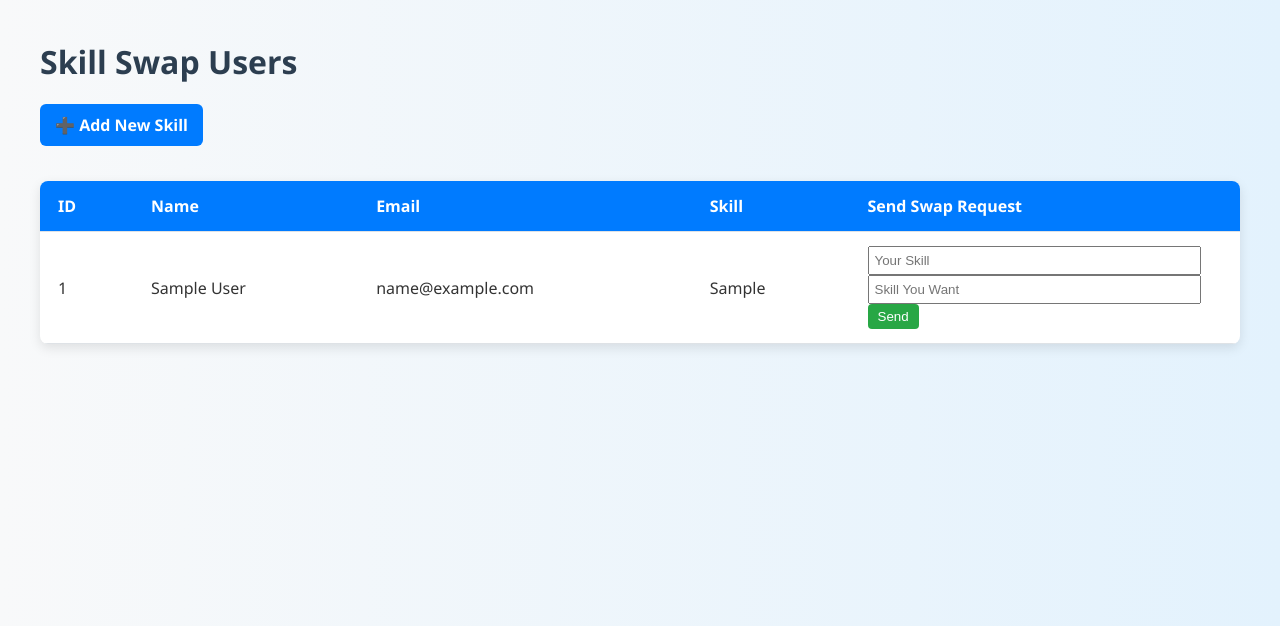
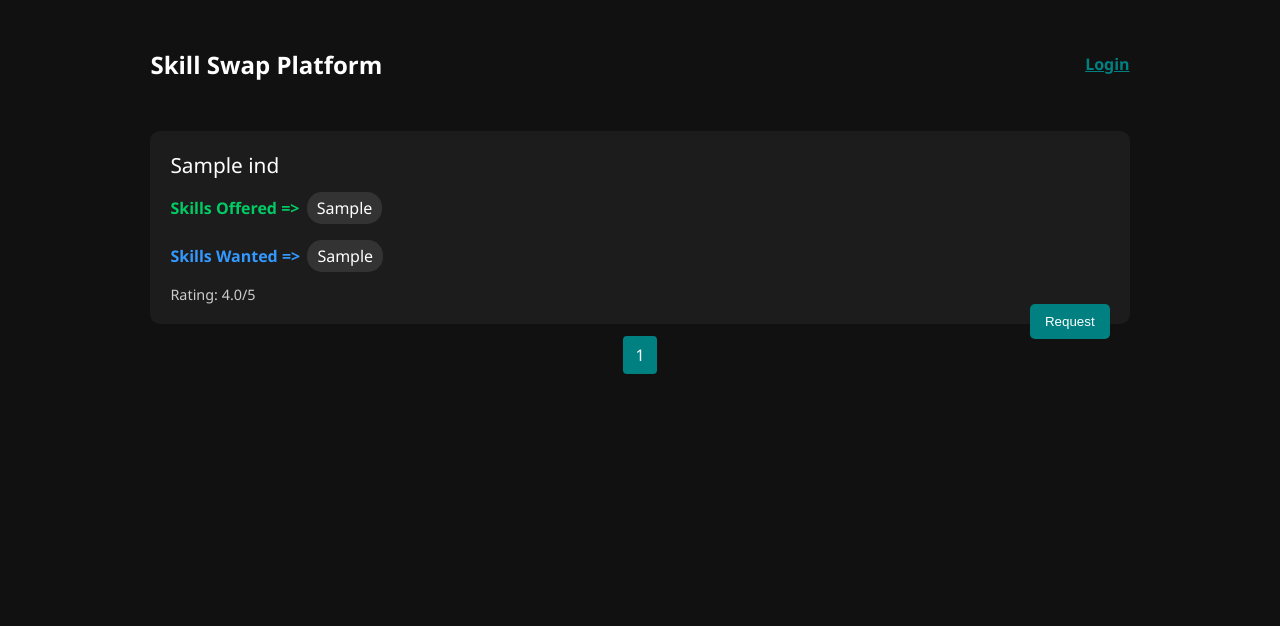
Before and after one commit to Harleyquinn-05/Codeblooded, a PHP site: page / in a window 1280 px wide. Shown: the top 626 px of the page. Run offline with PHP 8.4, Linux system fonts and the light colour scheme; tables that the repository leaves empty or names only in its code hold one stand-in row (values such as "Sample post"); a stand-in replaces the project's code that opens the database connection.

Commit message:
add new files

```diff
--- a/frontend/index.php
+++ b/frontend/index.php
@@ -1,113 +1,165 @@
-<?php include 'db.php'; ?>
+<?php
+session_start();
+include 'db.php';
+
+// Pagination setup
+$limit = 3;
+$page = isset($_GET['page']) ? (int)$_GET['page'] : 1;
+$offset = ($page - 1) * $limit;
+
+// Fetch users
+$sql = "SELECT * FROM ind LIMIT $offset, $limit";
+
+$result = $conn->query($sql);
+
+// Count total
+$totalUsers = $conn->query("SELECT COUNT(*) AS total FROM ind")->fetch_assoc()['total'];
+
+$totalPages = ceil($totalUsers / $limit);
+?>
+
 <!DOCTYPE html>
 <html>
 <head>
     <title>Skill Swap Platform</title>
     <style>
         body {
-            font-family: 'Segoe UI', Tahoma, Geneva, Verdana, sans-serif;
-            margin: 40px;
-            background: linear-gradient(to right, #f8f9fa, #e3f2fd);
-            color: #333;
+            font-family: 'Segoe UI', sans-serif;
+            background-color: #111;
+            color: white;
+            padding: 20px;
         }
 
-        h1 {
-            color: #2c3e50;
+        .container {
+            width: 80%;
+            margin: auto;
         }
 
-        table {
-            width: 100%;
-            background-color: #ffffff;
-            border-collapse: collapse;
-            margin-top: 20px;
-            box-shadow: 0 4px 12px rgba(0, 0, 0, 0.1);
-            border-radius: 8px;
-            overflow: hidden;
+        .header {
+            display: flex;
+            justify-content: space-between;
+            align-items: center;
+            margin-bottom: 30px;
         }
 
-        th, td {
-            padding: 14px 18px;
-            border-bottom: 1px solid #dee2e6;
-            text-align: left;
+        .search-section {
+            display: flex;
+            gap: 10px;
         }
 
-        th {
-            background-color: #007BFF;
-            color: white;
+        .card {
+            background-color: #1c1c1c;
+            padding: 20px;
+            margin-bottom: 20px;
+            border-radius: 10px;
+            position: relative;
         }
 
-        tr:hover {
-            background-color: #f1f1f1;
+        .name {
+            font-size: 1.3em;
+            margin-bottom: 10px;
         }
 
-        a.button {
-            display: inline-block;
-            margin-bottom: 15px;
-            text-decoration: none;
-            color: white;
-            background-color: #007BFF;
-            padding: 10px 15px;
-            border-radius: 6px;
-            font-weight: bold;
+        .skills {
+            margin-bottom: 10px;
         }
 
-        a.button:hover {
-            background-color: #0056b3;
+        .skills span {
+            background: #333;
+            padding: 5px 10px;
+            border-radius: 15px;
+            margin: 3px;
+            display: inline-block;
         }
 
-        form.swap-form input {
-            padding: 5px;
-            width: 90%;
+        .request-btn {
+            background-color: teal;
+            color: white;
+            padding: 10px 15px;
+            border: none;
+            border-radius: 5px;
+            cursor: pointer;
+            float: right;
         }
 
-        form.swap-form button {
-            padding: 5px 10px;
-            background-color: #28a745;
-            color: white;
-            border: none;
-            cursor: pointer;
+        .request-btn:hover {
+            background-color: #00b3b3;
+        }
+
+        .pagination {
+            text-align: center;
+            margin-top: 20px;
+        }
+
+        .pagination a {
+            color: #fff;
+            padding: 8px 12px;
+            margin: 2px;
+            text-decoration: none;
+            background-color: #333;
             border-radius: 4px;
         }
 
-        form.swap-form button:hover {
-            background-color: #218838;
+        .pagination a.active {
+            background-color: teal;
+        }
+
+        .rating {
+            font-size: 0.9em;
+            color: #ccc;
+            margin-top: 10px;
         }
     </style>
 </head>
 <body>
-    <h1>Skill Swap Users</h1>
-    <a class="button" href="add_skill.php">➕ Add New Skill</a>
+<div class="container">
+    <div class="header">
+        <h2>Skill Swap Platform</h2>
+        <div>
+            <?php if (isset($_SESSION['username'])): ?>
+                Welcome, <?= htmlspecialchars($_SESSION['username']) ?>
+            <?php else: ?>
+                <a href="login.php" style="color: teal; font-weight: bold;">Login</a>
+            <?php endif; ?>
+        </div>
+    </div>
 
-    <table>
-        <tr>
-            <th>ID</th>
-            <th>Name</th>
-            <th>Email</th>
-            <th>Skill</th>
-            <th>Send Swap Request</th>
-        </tr>
-        <?php
-        $sql = "SELECT * FROM users";
-        $result = $conn->query($sql);
+    <?php while ($row = $result->fetch_assoc()): ?>
+        <div class="card">
+            <div class="name"><?= htmlspecialchars($row['name']) ?></div>
+            <div class="skills">
+                <strong style="color: #00cc66;">Skills Offered => </strong>
+                <?php foreach (explode(',', $row['skills_offered']) as $skill): ?>
+                    <span><?= htmlspecialchars(trim($skill)) ?></span>
+                <?php endforeach; ?>
+            </div>
+            <div class="skills">
+                <strong style="color: #3399ff;">Skills Wanted => </strong>
+                <?php foreach (explode(',', $row['skills_wanted']) as $skill): ?>
+                    <span><?= htmlspecialchars(trim($skill)) ?></span>
+                <?php endforeach; ?>
+            </div>
+            <div class="rating">Rating: <?= number_format($row['rating'], 1) ?>/5</div>
+            <button class="request-btn" onclick="handleRequest(<?= $row['id'] ?>)">Request</button>
+        </div>
+    <?php endwhile; ?>
 
-        while($row = $result->fetch_assoc()) {
-            echo "<tr>
-                    <td>{$row['id']}</td>
-                    <td>{$row['name']}</td>
-                    <td>{$row['email']}</td>
-                    <td>{$row['skill']}</td>
-                    <td>
-                        <form class='swap-form' method='POST' action='request_swap.php'>
-                            <input type='hidden' name='from_user_id' value='1'> <!-- Change this to current user ID if using auth -->
-                            <input type='hidden' name='to_user_id' value='{$row['id']}'>
-                            <input type='text' name='offered_skill' placeholder='Your Skill' required><br>
-                            <input type='text' name='requested_skill' placeholder='Skill You Want' required><br>
-                            <button type='submit'>Send</button>
-                        </form>
-                    </td>
-                  </tr>";
-        }
-        ?>
-    </table>
+    <div class="pagination">
+        <?php for ($i = 1; $i <= $totalPages; $i++): ?>
+            <a href="?page=<?= $i ?>" class="<?= ($page == $i) ? 'active' : '' ?>"><?= $i ?></a>
+        <?php endfor; ?>
+    </div>
+</div>
+
+<script>
+    function handleRequest(userId) {
+        <?php if (!isset($_SESSION['username'])): ?>
+        alert("Please login to send a request.");
+        window.location.href = "add_skill.php";
+        <?php else: ?>
+        window.location.href = "request_swap.php?to_id=" + userId;
+        <?php endif; ?>
+    }
+</script>
 </body>
 </html>
```
Also changed, not shown: frontend/home.php (added, +164 -0 lines), frontend/login.php (added, +103 -0 lines).
